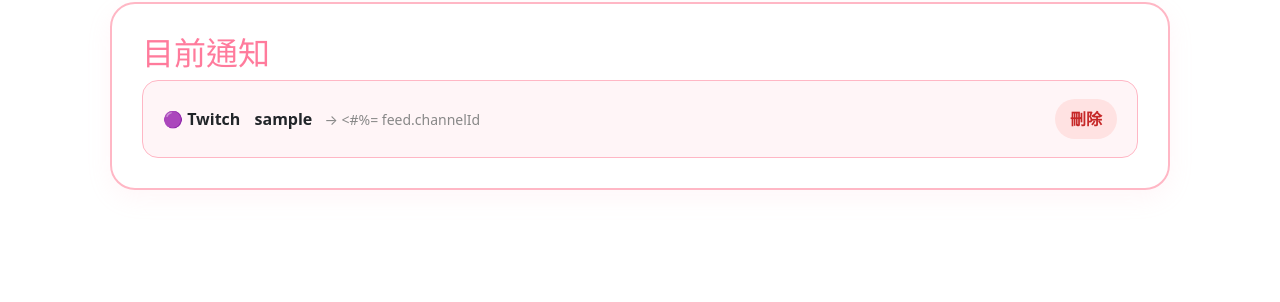
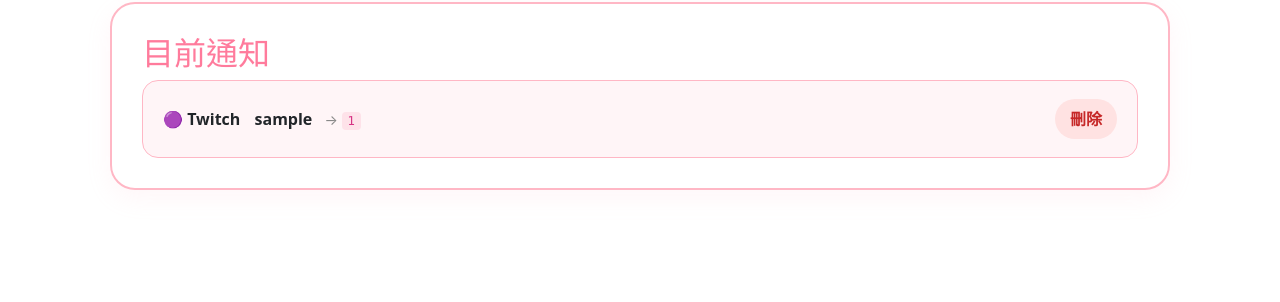
Before and after one commit to yuki0912/yinmiao, a Node project: template views/social-notify.ejs in a window 1280 px wide. Shown: the part 1075-1377 px from the top of the page. Run offline with Node 20 templates, Linux system fonts and the light colour scheme; the template is opened without the code that fills it: most values are stand-ins (such as "Sample title", 1, 10 or a date in 2020); some libraries are stand-ins or nearby versions.

Commit message:
fix: correct social notification channel rendering

```diff
--- a/views/social-notify.ejs
+++ b/views/social-notify.ejs
@@ -89,7 +89,7 @@
                                     <%= feed.platform === 'youtube' ? '▶️ YouTube' : feed.platform === 'twitter' ? '𝕏 X / Twitter' : '🟣 Twitch' %>
                                 </strong>
                                 <span class="social-name"><%= feed.username %></span>
-                                <small>→ <#%= feed.channelId %></small>
+                                <small>→ <code><%= feed.channelId %></code></small>
                             </div>
                             <button class="btn-danger-soft" data-id="<%= feed._id %>">刪除</button>
                         </article>
```
